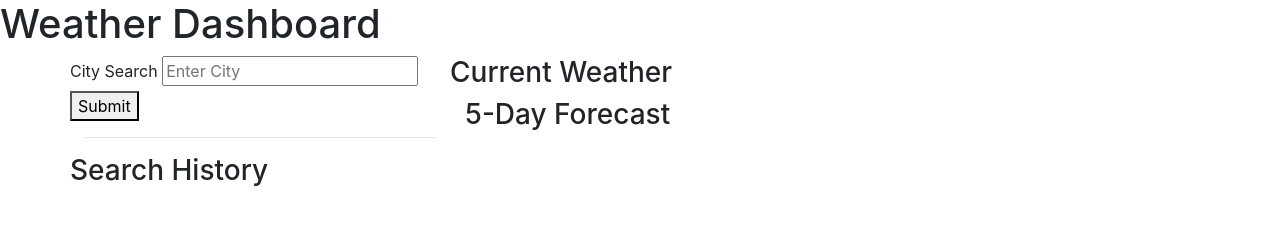
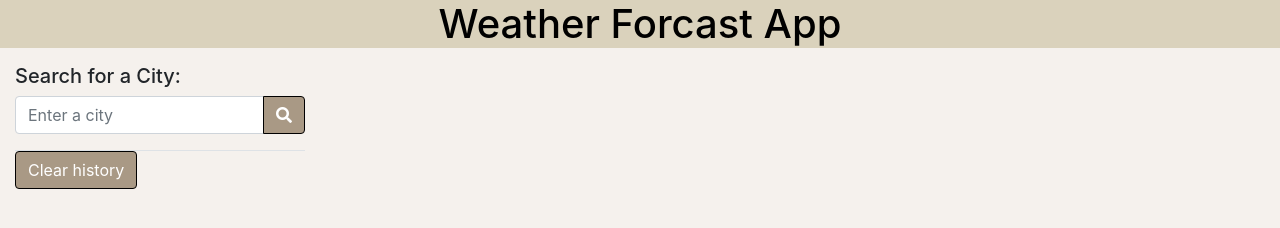
Before and after one commit to SherrickM/weather-dashboard, a plain HTML site: page index.html in a window 1280 px wide. Drawn offline with nearby package versions, Linux system fonts and the light colour scheme; files whose address does not match are found by name.

Commit message:
updated html added styling, added css updated assets folder

```diff
--- /dev/null
+++ b/assets/style.css
@@ -0,0 +1,20 @@
+
+header{
+  background-color: #dad2bc;
+  color: black;
+}
+
+body{
+  background-color: #f5f1ed;
+}
+
+.btn{
+  background-color: #a99985;
+  border: 1px solid black;
+}
+
+.btn:hover{
+  background-color: #f5f1ed;
+  color: black;
+  border: 1px solid #252323;
+}
--- a/index.html
+++ b/index.html
@@ -5,46 +5,64 @@
   <meta http-equiv="X-UA-Compatible" content="IE=edge">
   <meta name="viewport" content="width=device-width, initial-scale=1.0">
   <link rel="stylesheet" href="https://cdn.jsdelivr.net/npm/bootstrap@4.6.1/dist/css/bootstrap.min.css" integrity="sha384-zCbKRCUGaJDkqS1kPbPd7TveP5iyJE0EjAuZQTgFLD2ylzuqKfdKlfG/eSrtxUkn" crossorigin="anonymous">
-  <link rel="stylesheet" href="./style.css">
+  <link rel="stylesheet" href="https://cdnjs.cloudflare.com/ajax/libs/font-awesome/5.11.2/css/all.min.css">
+  <link rel="stylesheet" href="./assets/style.css">
   <title>Weather Dashboard</title>
 </head>
 <body>
-  <header>
-    <h1>Weather Dashboard</h1>
+  <header class="container-fluid text-center t">
+    <h1>Weather Forcast App</h1>
 </header>
-<div class="container">
-    <div class="row">
-        <div class="col-md-4" id="leftSide">
-            <div class="row searchBox">
-                <form id="searchForm">
-                    <label class="searchItem">City Search</label>
-                    <input type="text" class="searchItem" id="input" placeholder="Enter City">
-                    <button type="submit" class="weatherBtn searchItem" id="submit">Submit</button>
-                </form>
-            </div>
-            <hr>
-            <div class="row" id="cityList">
-                <h3>Search History</h3>
-                <ul id="cities">
+</header>
 
-                </ul>
-            </div>
-        </div>
-        <div class="col-md-8" id="rightSide">
-            <div class="row weatherBox">
-                <h3>Current Weather</h3>
-                <ul id="currentWeather">
+<div class="container-fluid">
+  <div class="row">
+      <div class="col-lg-3">
+          <h5 class="mt-2">Search for a City:</h5>
+          <div class="input-group mb-3">
+              <input id="enter-city" type="text" class="form-control" placeholder="Enter a city"
+                  aria-label="Enter a city">
+              <div class="input-group-append">
+                  <button class="btn btn-primary" type="button" id="search-button">
+                      <i class="fas fa-search"></i>
+                  </button>
+              </div>
+          </div>
+          <div class="border-top " id="past-searches"></div>
+          <button class="btn btn-primary mb-3" type="button" id="clear-history">Clear history</button>
+          <form id="history"></form>
+          <!-- Past city searches -->
+      </div>
+      <div class="col-lg-9">
+          <div class="row mr-0">
+              <div class="col-lg-2 card m-3 d-none" id="today-weather">
+                  <div class="card-body">
+                      <h3 id="city-name" class="city-name align-middle"></h3>
+                      <img id="current-pic" alt="">
+                  </div>
+                  <div class="col-lg-2 card m-3 d-none">
+                      <ul>
+                          <li><p id="temperature"></p></li>
+                          <li><p id="humidity"></p></li>
+                          <li><p id="wind-speed"></p></li>
+                          <li><p id="UV-index"></p></li>
+                      </ul>
 
-                </ul>
-            </div>
-            <div id="foreTitle">
-                <h3>5-Day Forecast</h3>
-            </div>
-            <div class="row" id="forecast">
+                   </div>
 
-            </div>
-        </div>
-    </div>
+              </div>
+          </div>
+
+          <!-- 5 day forecast -->
+          <div class="row" id="currentConditions"></div>
+
+          <div class="row" id="fiveDayForecastHeader"></div>
+          <div class="d-flex flex-row flex-wrap justify-content-between" id="fiveDayForecast"></div>
+      </div>
+
+
+  </div>
+</div>
 </div>
   <script src="./app.js"></script>
 </body>
```
Also changed, not shown: app.js (deleted), assets/app.js (added).
